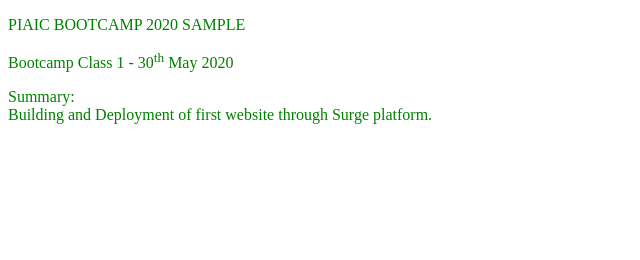
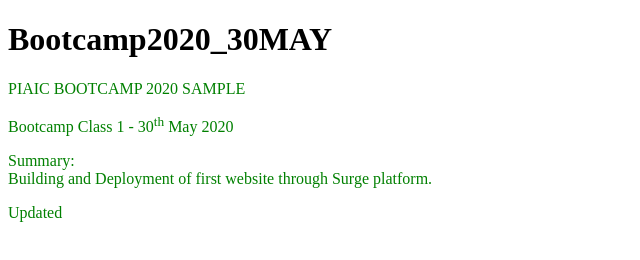
Before and after one commit to muhammadasif84/bootcamp2020sample, a plain HTML site: page index.html in a window 1280 px wide. Shown: the whole page, without its empty margins (0-640 px from the left). Drawn offline with Linux system fonts and the light colour scheme.

Commit message:
Update index.html

```diff
--- a/index.html
+++ b/index.html
@@ -10,8 +10,10 @@
     </style>
     </head>
     <body>
+        <h1>Bootcamp2020_30MAY</h1>
         <p>PIAIC BOOTCAMP 2020 SAMPLE</p>
         <p>Bootcamp Class 1 - 30<sup>th</sup> May 2020</p>
         <p>Summary: </br> Building and Deployment of first website through Surge platform.</p>
+        <p>Updated</p>
     </body>
 </html>
```
